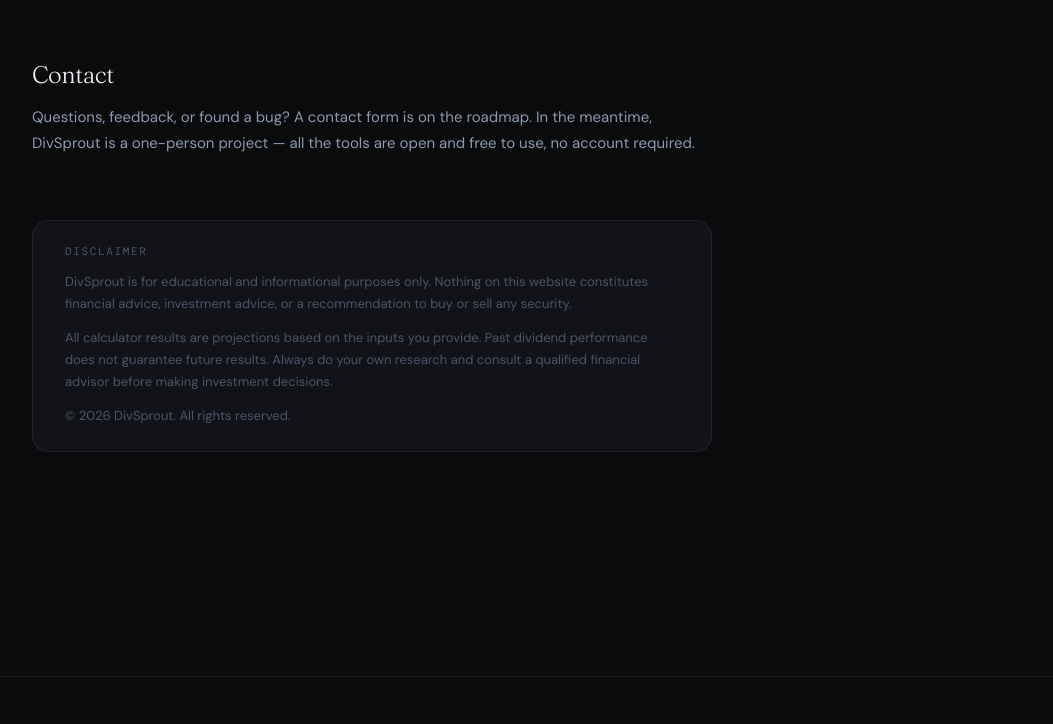
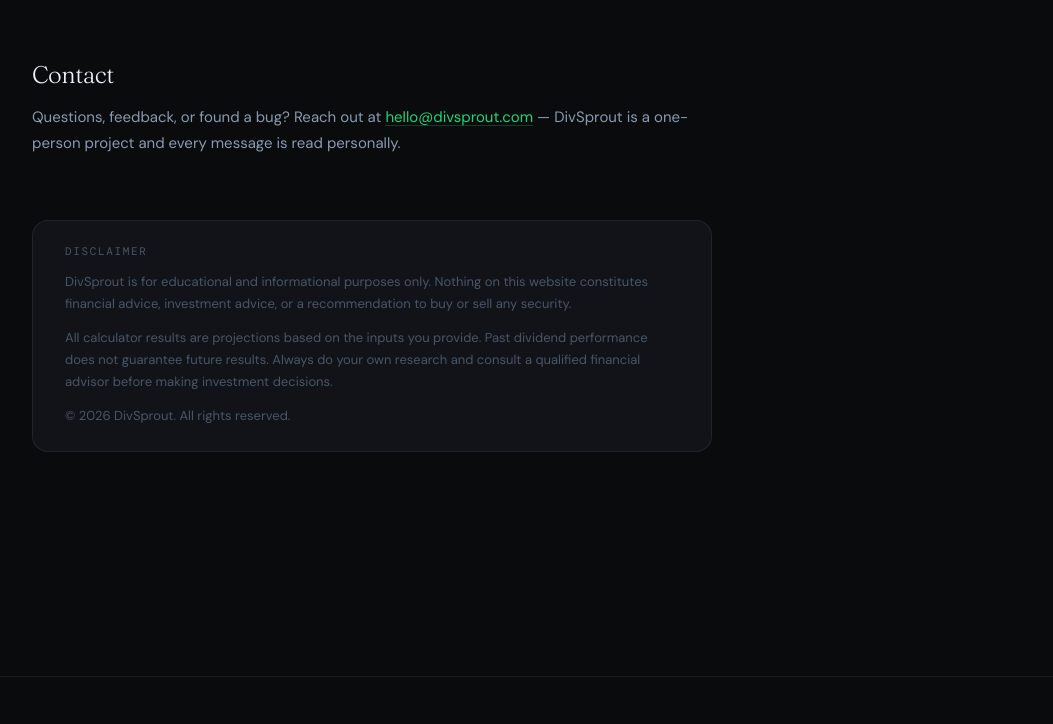
Before and after one commit to bevisslovensko-rgb/divsprout, a plain HTML site: page about/index.html in a window 1280 px wide. Shown: the part 1683-2407 px from the top of the page, without its empty margins (82-1135 px from the left). Drawn offline with nearby package versions, Linux system fonts and the light colour scheme; a web font is replaced by a local one.

Commit message:
Add contact email to about page

```diff
--- a/about/index.html
+++ b/about/index.html
@@ -349,9 +349,9 @@
 
         <h2>Contact</h2>
         <p>
-          Questions, feedback, or found a bug? A contact form is on the roadmap.
-          In the meantime, DivSprout is a one-person project — all the tools
-          are open and free to use, no account required.
+          Questions, feedback, or found a bug? Reach out at
+          <a href="mailto:hello@divsprout.com">hello@divsprout.com</a> —
+          DivSprout is a one-person project and every message is read personally.
         </p>
 
         <!-- Disclaimer ─────────────────────────────────────── -->
```
